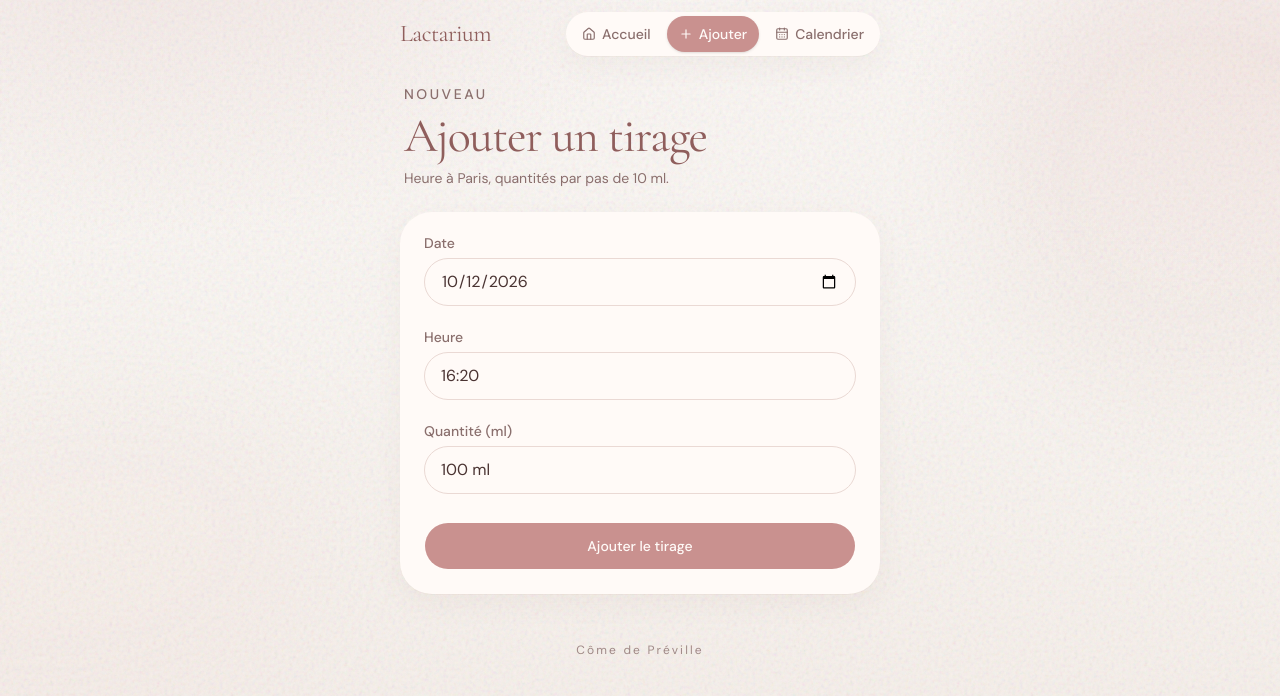
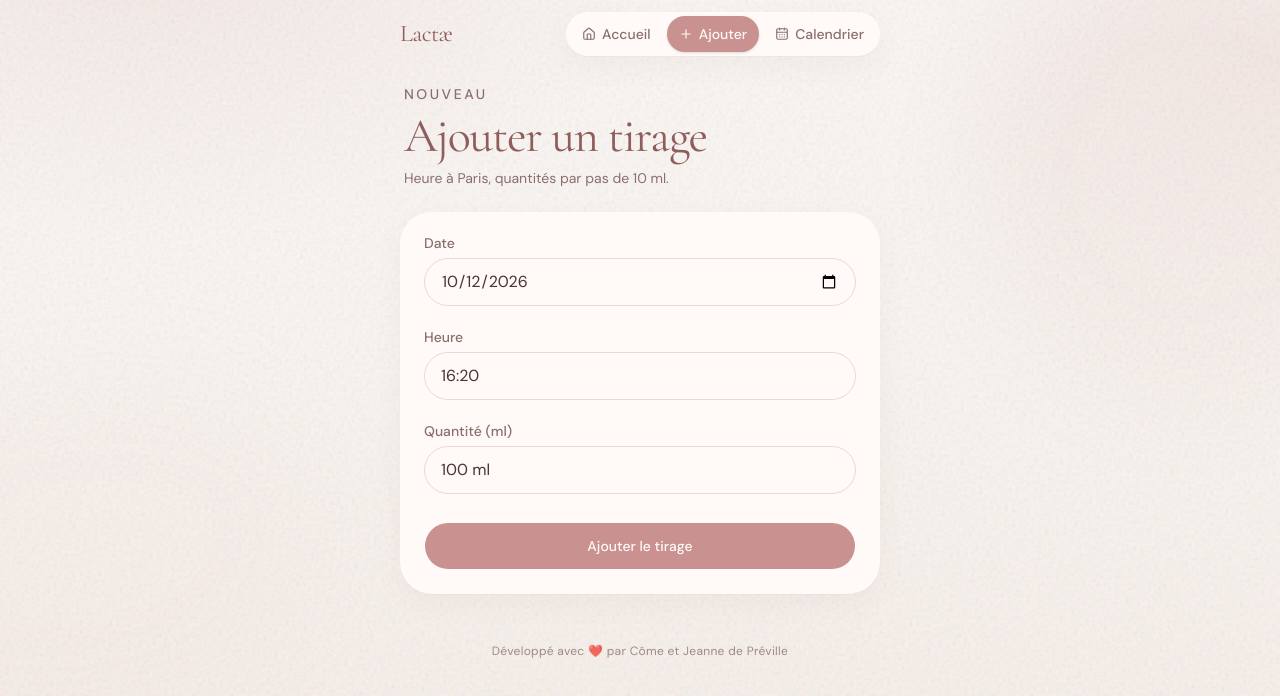
Before and after one commit to comedepreville/lactarium, a Next.js app: page /ajouter in a window 1280 px wide. Shown: the top 696 px of the page. Built offline with nearby package versions, Linux system fonts and the light colour scheme.

Commit message:
feat: renommer l’app en Lactæ / Lactae
Titres visibles en Lactæ, métadonnées Lactae, footer crédit Côme et Jeanne.

Co-authored-by: Côme <comedepreville@users.noreply.github.com>

```diff
--- a/src/app/layout.tsx
+++ b/src/app/layout.tsx
@@ -18,13 +18,13 @@ const body = DM_Sans({
 });
 
 export const metadata: Metadata = {
-  title: "Lactarium",
+  title: "Lactæ",
   description: "Suivi des tirages de lait — cible 800 ml / 24 h",
-  applicationName: "Lactarium",
+  applicationName: "Lactae",
   appleWebApp: {
     capable: true,
     statusBarStyle: "default",
-    title: "Lactarium",
+    title: "Lactæ",
   },
   formatDetection: {
     telephone: false,
--- a/src/app/page.tsx
+++ b/src/app/page.tsx
@@ -30,7 +30,7 @@ export default async function HomePage() {
             {greeting}
           </p>
           <h1 className="font-display text-5xl leading-[0.95] tracking-tight text-[var(--rose-deep)] sm:text-6xl">
-            Lactarium
+            Lactæ
           </h1>
           <p className="max-w-sm text-sm leading-relaxed text-[var(--ink-muted)]">
             Suivi doux de vos tirages — objectif {advice.targetMl} ml sur 24 h.
--- a/src/components/developer-credit.tsx
+++ b/src/components/developer-credit.tsx
@@ -1,7 +1,7 @@
 export function DeveloperCredit() {
   return (
-    <p className="mt-12 text-center text-xs tracking-[0.18em] text-[var(--ink-muted)]/80">
-      Côme de Préville
+    <p className="mt-12 text-center text-xs leading-relaxed tracking-wide text-[var(--ink-muted)]/80">
+      Développé avec ❤️ par Côme et Jeanne de Préville
     </p>
   );
 }
--- a/src/components/site-header.tsx
+++ b/src/components/site-header.tsx
@@ -19,7 +19,7 @@ export function SiteHeader() {
       <div className="mx-auto flex max-w-lg items-center justify-between gap-3 px-4 pb-2 pt-[max(0.75rem,env(safe-area-inset-top))]">
         <Link href="/" className="group min-w-0">
           <span className="font-display text-2xl tracking-tight text-[var(--rose-deep)] transition-colors group-hover:text-[var(--rose-dust)]">
-            Lactarium
+            Lactæ
           </span>
         </Link>
 
```
Also changed, not shown: public/manifest.webmanifest, 1 other file (tests, documents, lock files or other folders).
